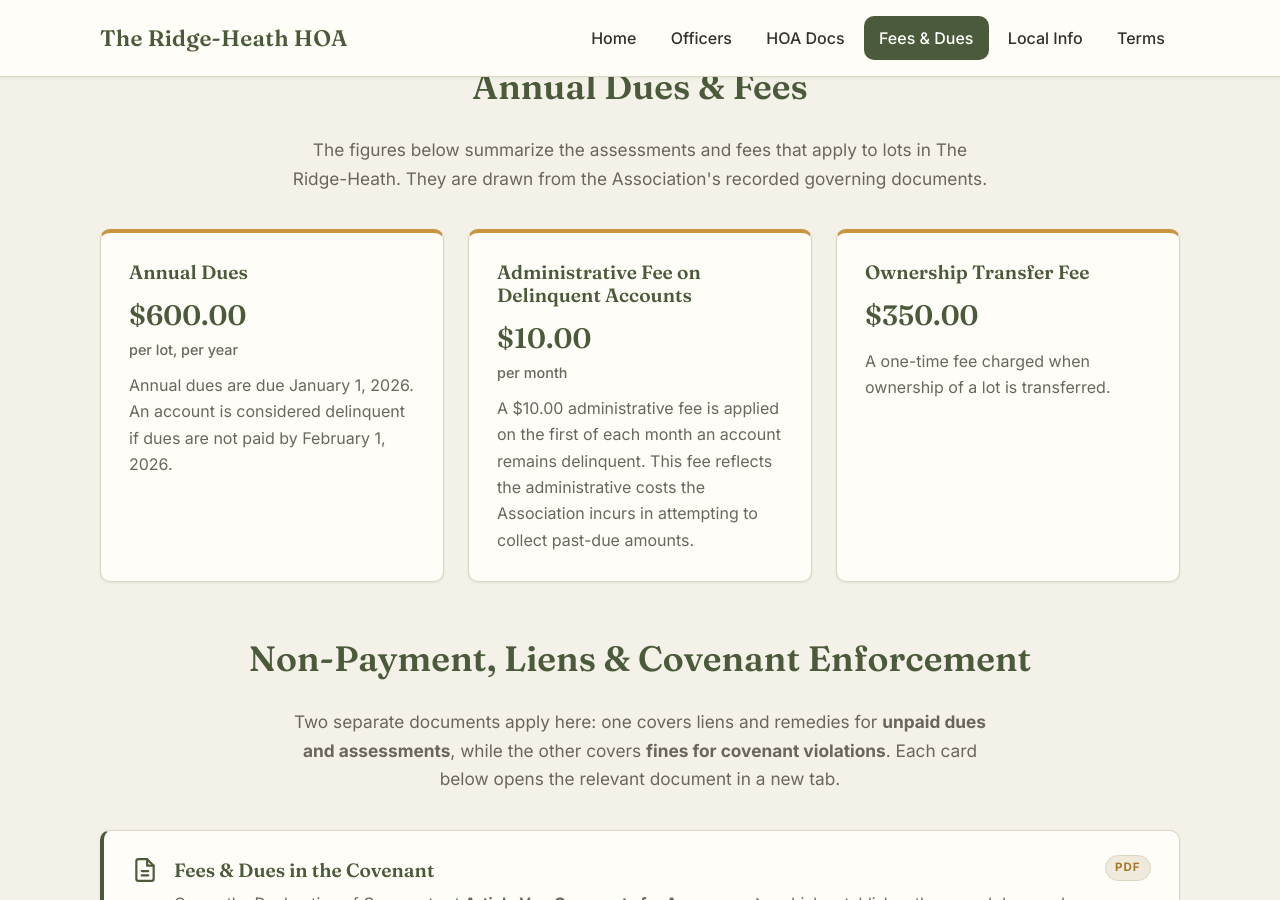
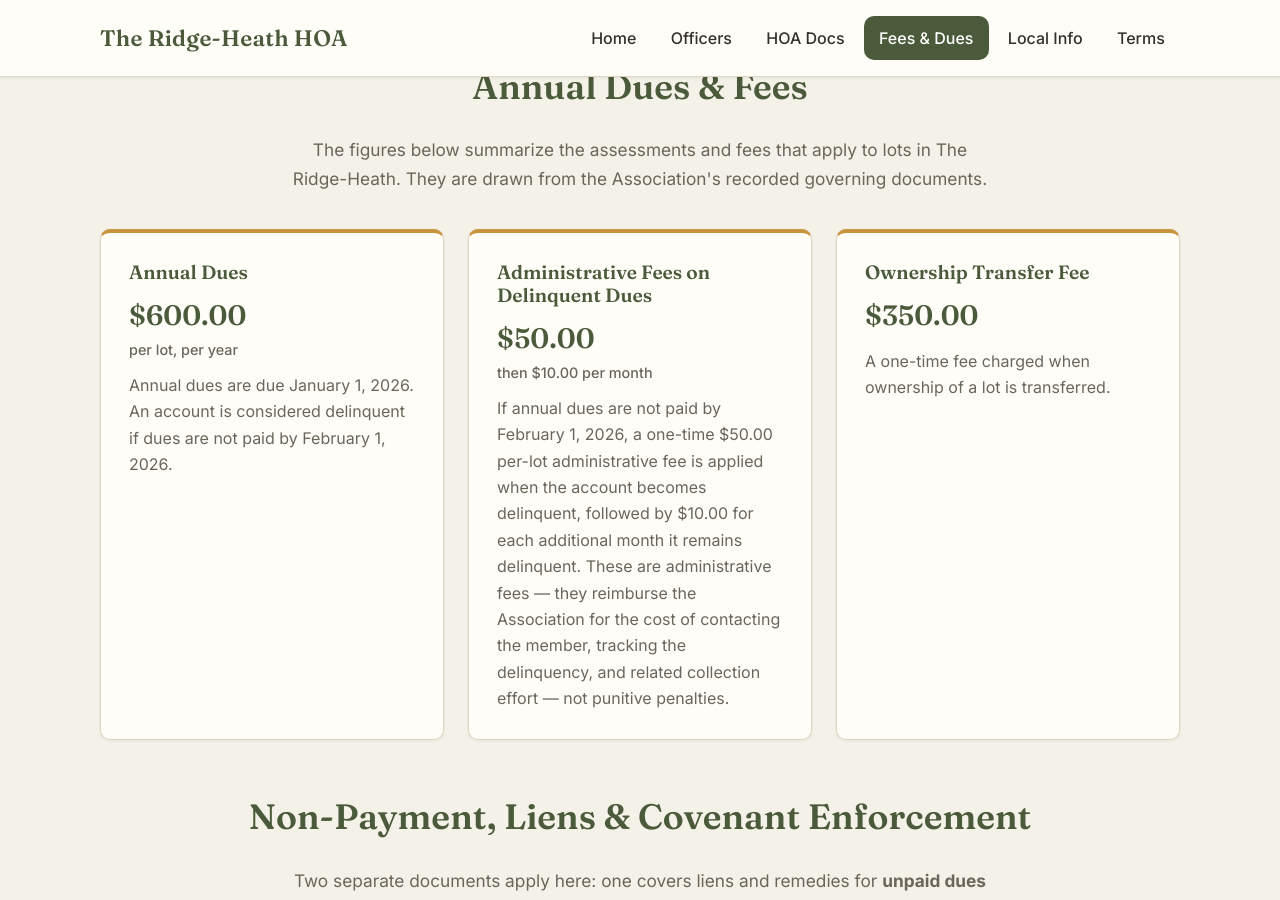
Before and after one commit to TheRidgeHOA/TheRidgeHOA.github.io, a Jekyll site: the page built from fees.html, in a window 1280 px wide and 900 px high, scrolled down 230 px. Built offline with Jekyll 4.4.1, drawn with Linux system fonts in a browser that asks for light colours.

Commit message:
Correct delinquent-dues administrative fees
For annual dues delinquency: a one-time $50.00 per-lot administrative
fee when the account first goes late, then $10.00 for each additional
month it remains delinquent (previously listed as a flat $10.00/month).
These remain administrative cost-recovery fees, not penalties.

Co-Authored-By: Claude Opus 4.7 (1M context) <noreply@anthropic.com>

```diff
--- a/fees.html
+++ b/fees.html
@@ -32,16 +32,20 @@ description: >-
     </li>
 
     <li class="fee-card">
-      <h3 class="fee-card__title">Administrative Fee on Delinquent Accounts</h3>
+      <h3 class="fee-card__title">Administrative Fees on Delinquent Dues</h3>
       <p class="fee-card__amount">
-        {{ fees.admin_fee_amount }}
-        <span class="fee-card__per">per {{ fees.admin_fee_per }}</span>
+        {{ fees.admin_fee_initial }}
+        <span class="fee-card__per">then {{ fees.admin_fee_monthly }} per month</span>
       </p>
       <p class="fee-card__text">
-        A {{ fees.admin_fee_amount }} administrative fee is applied on the
-        first of each month an account remains delinquent. This fee reflects
-        the administrative costs the Association incurs in attempting to
-        collect past-due amounts.
+        If annual dues are not paid by {{ fees.dues_delinquent_date }}, a
+        one-time {{ fees.admin_fee_initial }} per-lot administrative fee is
+        applied when the account becomes delinquent, followed by
+        {{ fees.admin_fee_monthly }} for each additional month it remains
+        delinquent. These are administrative fees &mdash; they reimburse the
+        Association for the cost of contacting the member, tracking the
+        delinquency, and related collection effort &mdash; not punitive
+        penalties.
       </p>
     </li>
 
```
Also changed, not shown: _data/fees.yml (+9 -8 lines), README.md.
